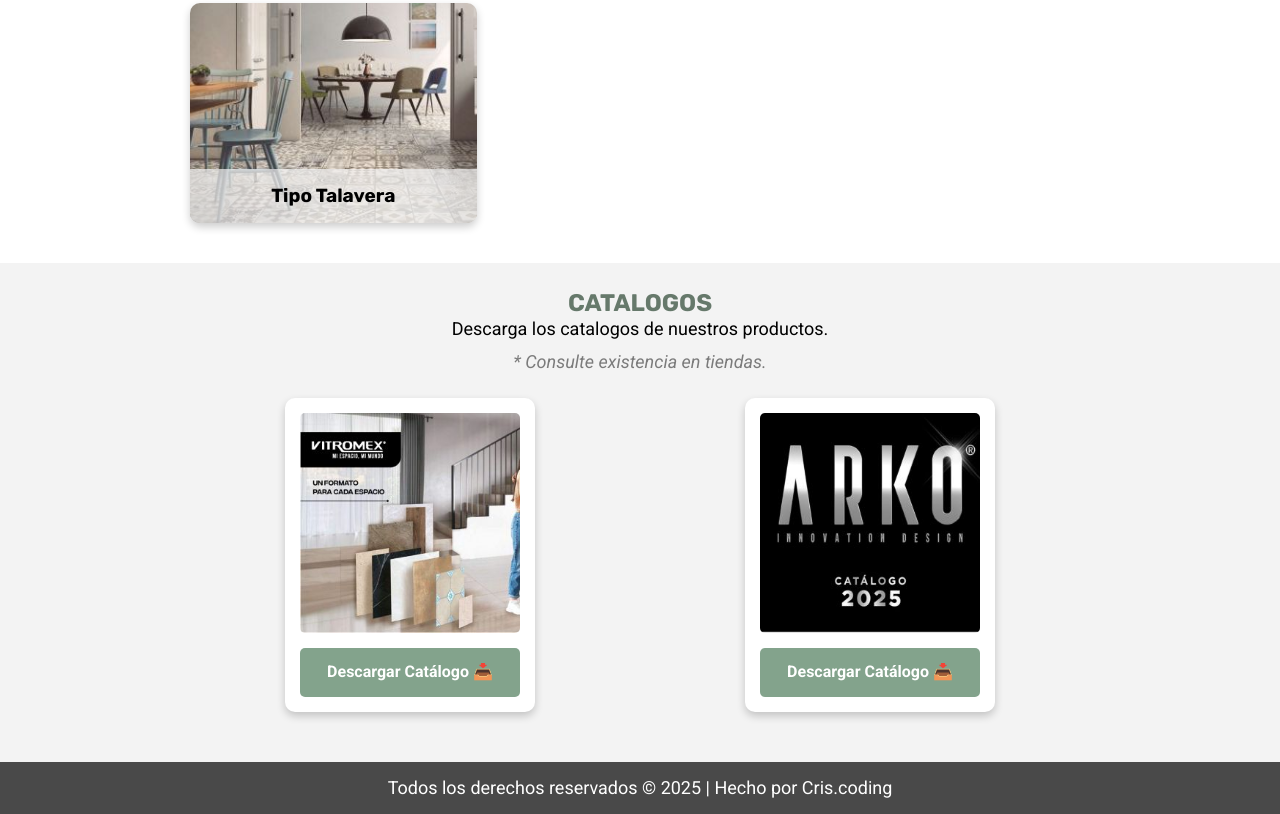
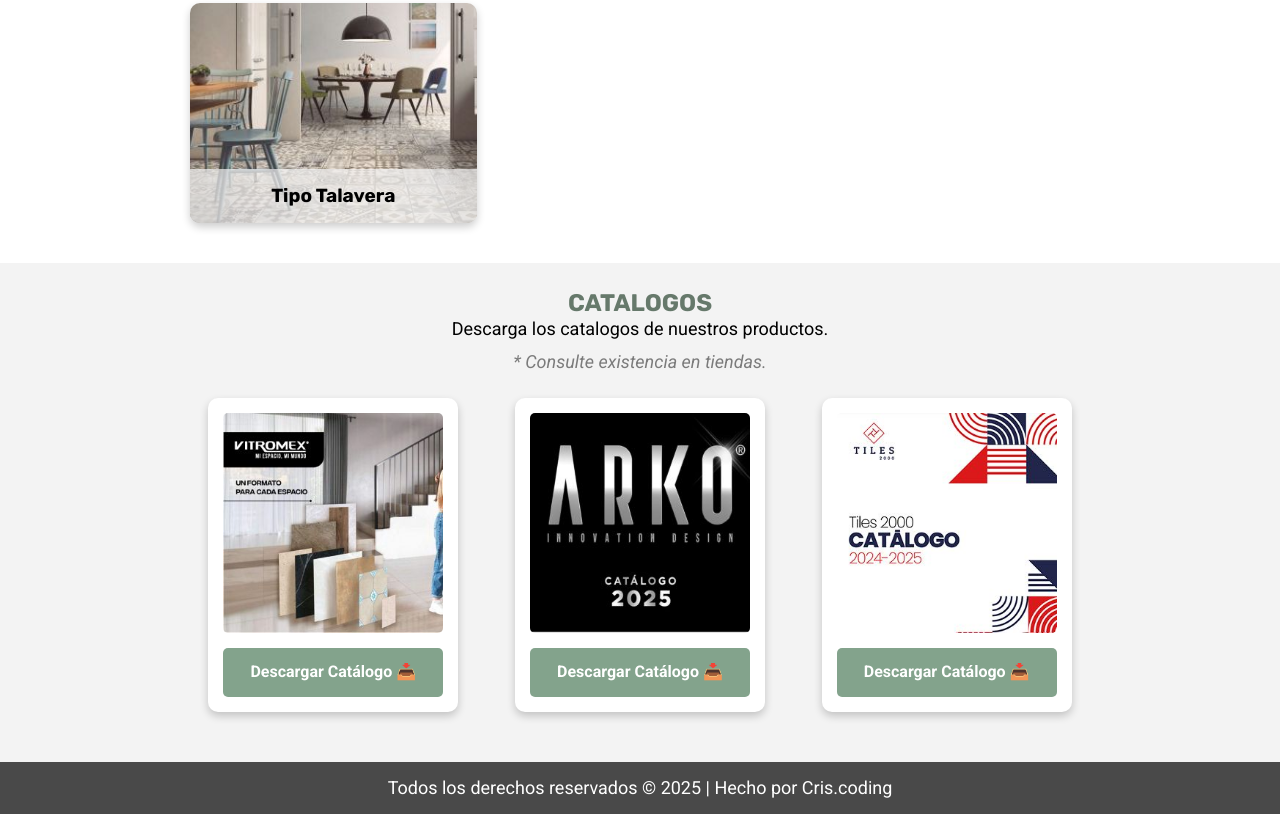
Before and after one commit to Camoralesh27/MosaicosParral, a website: page ceramicas.html in a window 1280 px wide. Shown: the part 1867-2681 px from the top of the page. Drawn offline with nearby package versions, Linux system fonts and the light colour scheme.

Commit message:
agregando catalogo tiles2000 en seccion ceramicas

```diff
--- a/ceramicas.html
+++ b/ceramicas.html
@@ -244,6 +244,13 @@
                 </a>
             </div>
 
+            <div class="catalogo">
+                <img src="./build/img/catalogo-4.jpg" alt="Catálogo" class="catalogo__imagen">
+                <a href="https://www.tiles2000.com/wp-content/uploads/2024/10/Catalogo-TILES-2000-24-25-WEB.pdf" target="_blank" class="catalogo__boton catalogo__boton--hover">
+                    Descargar Catálogo 📥
+                </a>
+            </div>
+
         </div>
 
 
```
Also changed, not shown: build/img/catalogo-4.avif (added), build/img/catalogo-4.jpg (added), build/img/catalogo-4.webp (added), src/img/catalogo-4.jpg (added).
